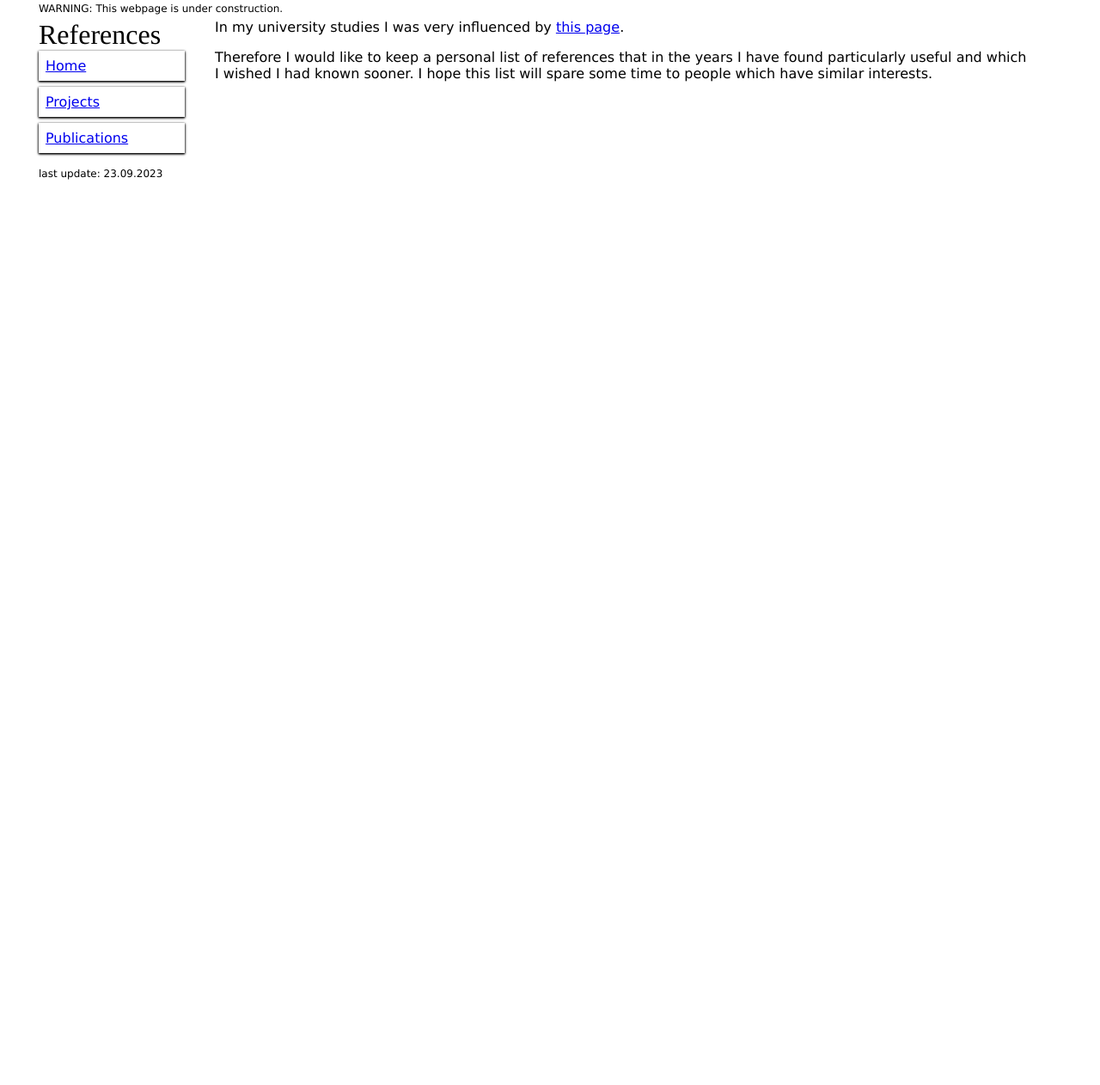
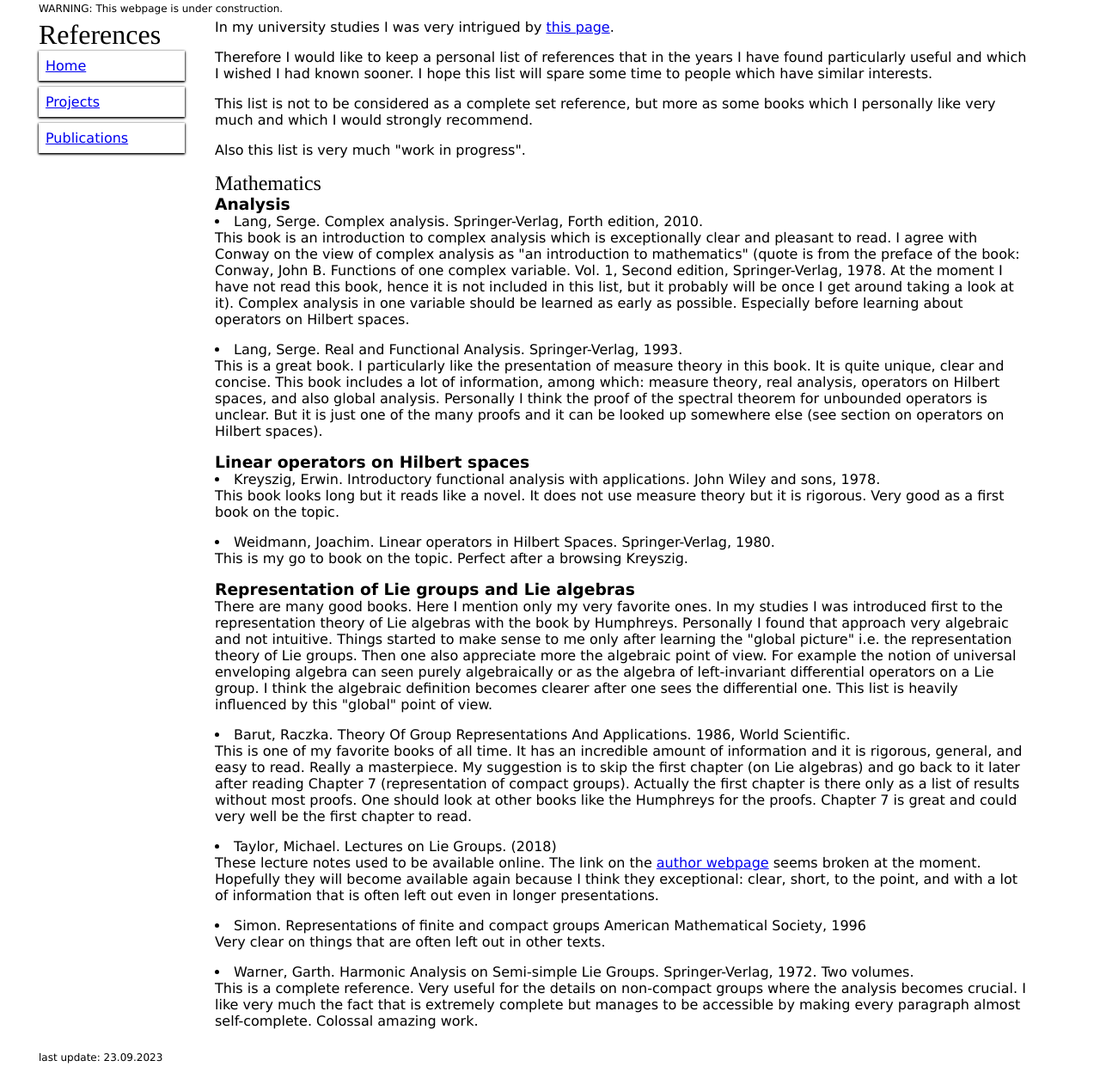
Before and after one commit to dpdq/dpdq.github.io, a plain HTML site: page references.html in a window 1280 px wide. Shown: the part 5-1267 px from the top of the page at 86% size. Before the commit the page ends 800 px from the top, so only its background shows below. Drawn offline with Linux system fonts and the light colour scheme.

Commit message:
Added some references..

```diff
--- a/references.html
+++ b/references.html
@@ -30,11 +30,93 @@
     <!-- </div> -->
 
     <div class="col-6">
-      <p>In my university studies I was very influenced by <a href="https://goodtheorist.science/texts&resources.html" target="_blank">this page</a>.</p>
-      <p>Therefore I would like to keep a personal list of references that in the years I have found particularly useful
-	and which I wished I had known sooner. I hope this list will spare some time to people which have similar interests.</p>
+      <p>In my university studies I was very intrigued by
+	<a href="https://goodtheorist.science/texts&resources.html" target="_blank">this page</a>.</p>
+      <p>Therefore I would like to keep a personal list of references
+	that in the years I have found particularly useful
+	and which I wished I had known sooner. I hope this list will spare some time
+	to people which have similar interests.</p>
+      <p>This list is not to be considered as a complete set reference,
+	but more as some books which I personally like very much and which I would strongly recommend.</p>
+      <p>Also this list is very much "work in progress".</p>
+    <!-- </div> -->
+    <!-- <div class="col-6"> -->
+      <h2>Mathematics</h2>
+      <h3>Analysis</h3>
+      <li>Lang, Serge. <it>Complex analysis</it>.
+	Springer-Verlag, Forth edition, 2010.</li>
+      <p>This book is an introduction to complex analysis
+	which is exceptionally clear and pleasant to read.
+	I agree with Conway on the view of complex analysis as
+	"an introduction to mathematics" (quote is from the preface of the book:
+	Conway, John B. <it>Functions of one complex variable<it>.
+	    Vol. 1, Second edition, Springer-Verlag, 1978.
+	    At the moment I have not read this book, hence it is not included in this list,
+	    but it probably will be once I get around taking a look at it).
+	    Complex analysis in one variable should be learned as early as possible.
+	    Especially before learning about operators on Hilbert spaces.
+      </p>
+      <li>Lang, Serge. <it>Real and Functional Analysis.</it>
+	Springer-Verlag, 1993.</li>
+      <p>This is a great book. I particularly like the presentation of measure theory in this book.
+	It is quite unique, clear and concise.
+	This book includes a lot of information, among which:
+	measure theory, real analysis,
+	operators on Hilbert spaces, and also global analysis.
+	Personally I think the proof of the spectral theorem for unbounded operators is unclear.
+	But it is just one of the many proofs and it can be looked up somewhere else
+	(see section on operators on Hilbert spaces).
+      <h3>Linear operators on Hilbert spaces</h3>
+      <li>Kreyszig, Erwin. <it>Introductory functional analysis with applications.</it>
+	John Wiley and sons, 1978.</li>
+      <p>This book looks long but it reads like a novel.
+	It does not use measure theory but it is rigorous.
+	Very good as a first book on the topic.</p>
+      <li>Weidmann, Joachim. <it>Linear operators in Hilbert Spaces.</it>
+	Springer-Verlag, 1980.</li>
+      <p>This is my go to book on the topic. Perfect after a browsing Kreyszig.</p>
+      <h3>Representation of Lie groups and Lie algebras</h3>
+      <p>There are many good books. Here I mention only my very favorite ones.
+      In my studies I was introduced first to the representation theory of Lie algebras
+      with the book by Humphreys.
+      Personally I found that approach very algebraic and not intuitive.
+      Things started to make sense to me
+	only after learning the "global picture" i.e. the representation theory of Lie groups.
+	Then one also appreciate more the algebraic point of view.
+	For example the notion of universal enveloping algebra
+	can seen purely algebraically or as the algebra of left-invariant
+	differential operators on a Lie group. I think the algebraic definition
+	becomes clearer after one sees the differential one.
+	This list is heavily influenced by this "global" point of view.</p>
+      <li>Barut, Raczka. <it>Theory Of Group Representations And Applications</it>.
+	1986, World Scientific.</li>
+      <p>This is one of my favorite books of all time.
+	It has an incredible amount of information
+	and it is rigorous, general, and easy to read. Really a masterpiece.
+	My suggestion is to skip the first chapter (on Lie algebras) and go
+	back to it later after reading
+	Chapter 7 (representation of compact groups).
+	Actually the first chapter is there only as a list of results without most proofs.
+	One should look at other books like the Humphreys for the proofs.
+	Chapter 7 is great and could very well be the first chapter to read.
+      </p>
+      <li>Taylor, Michael. Lectures on Lie Groups. (2018)</li>
+      <p>These lecture notes used to be available online.
+	The link on the <a href="https://mtaylor.web.unc.edu/notes">author webpage</a>
+	seems broken at the moment. Hopefully they will become available again because
+	I think they exceptional: clear, short, to the point, and with a lot of information
+	that is often left out even in longer presentations.</p>
+      <li>Simon. <it>Representations of finite and compact groups</it>
+	American Mathematical Society, 1996</li>
+      <p>Very clear on things that are often left out in other texts.</p>
+      <li>Warner, Garth. <it>Harmonic Analysis on Semi-simple Lie Groups</it>.
+	Springer-Verlag, 1972. Two volumes.</li>
+      <p>This is a complete reference.
+	Very useful for the details on non-compact groups where the analysis becomes crucial.
+	I like very much the fact that is extremely complete but manages to be accessible
+	by making every paragraph almost self-complete. Colossal amazing work.</p>
+      </p>
     </div>
-
   </div>
   <div class="footer">
         <p>last update: 23.09.2023</p>
```
Also changed, not shown: 1 other file.
